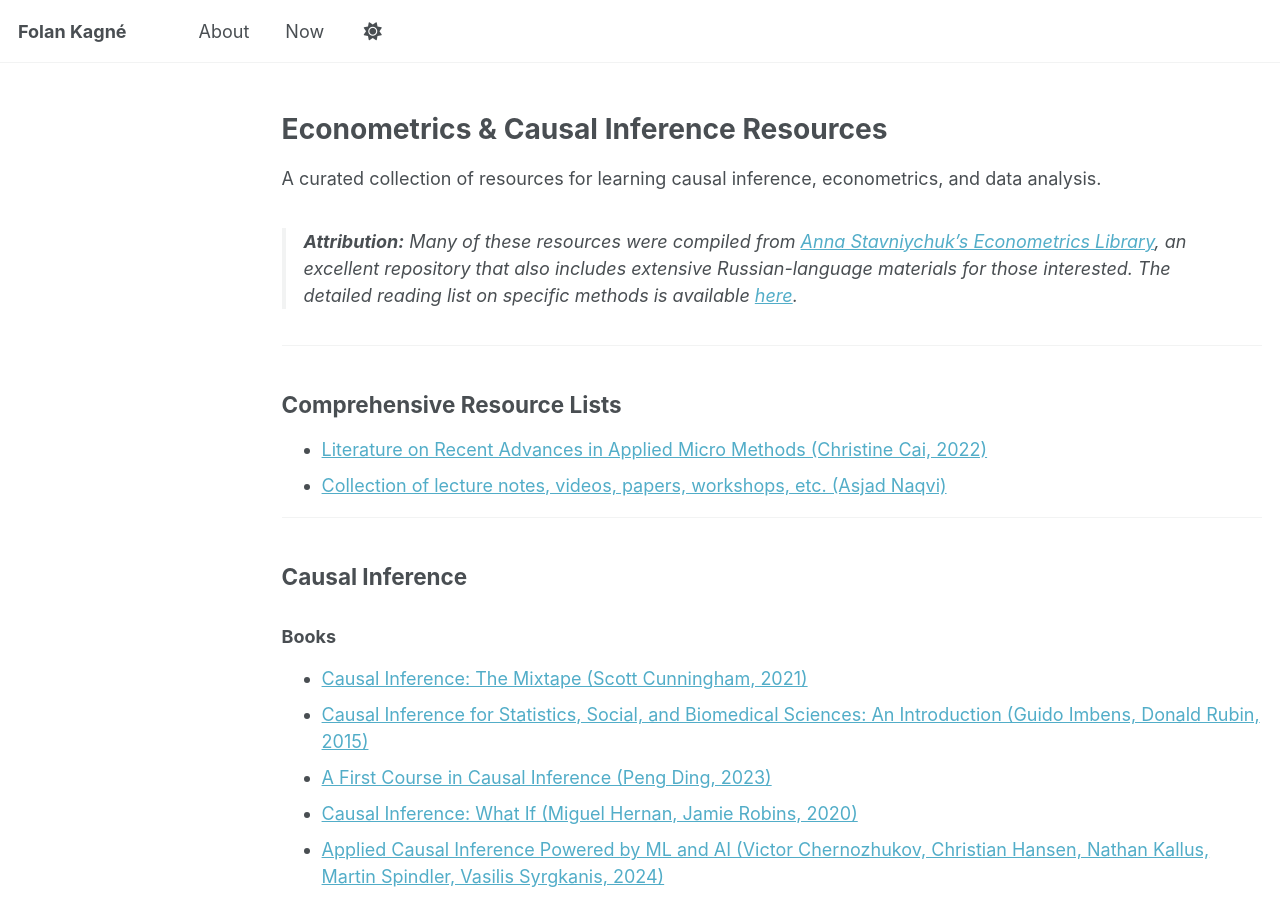
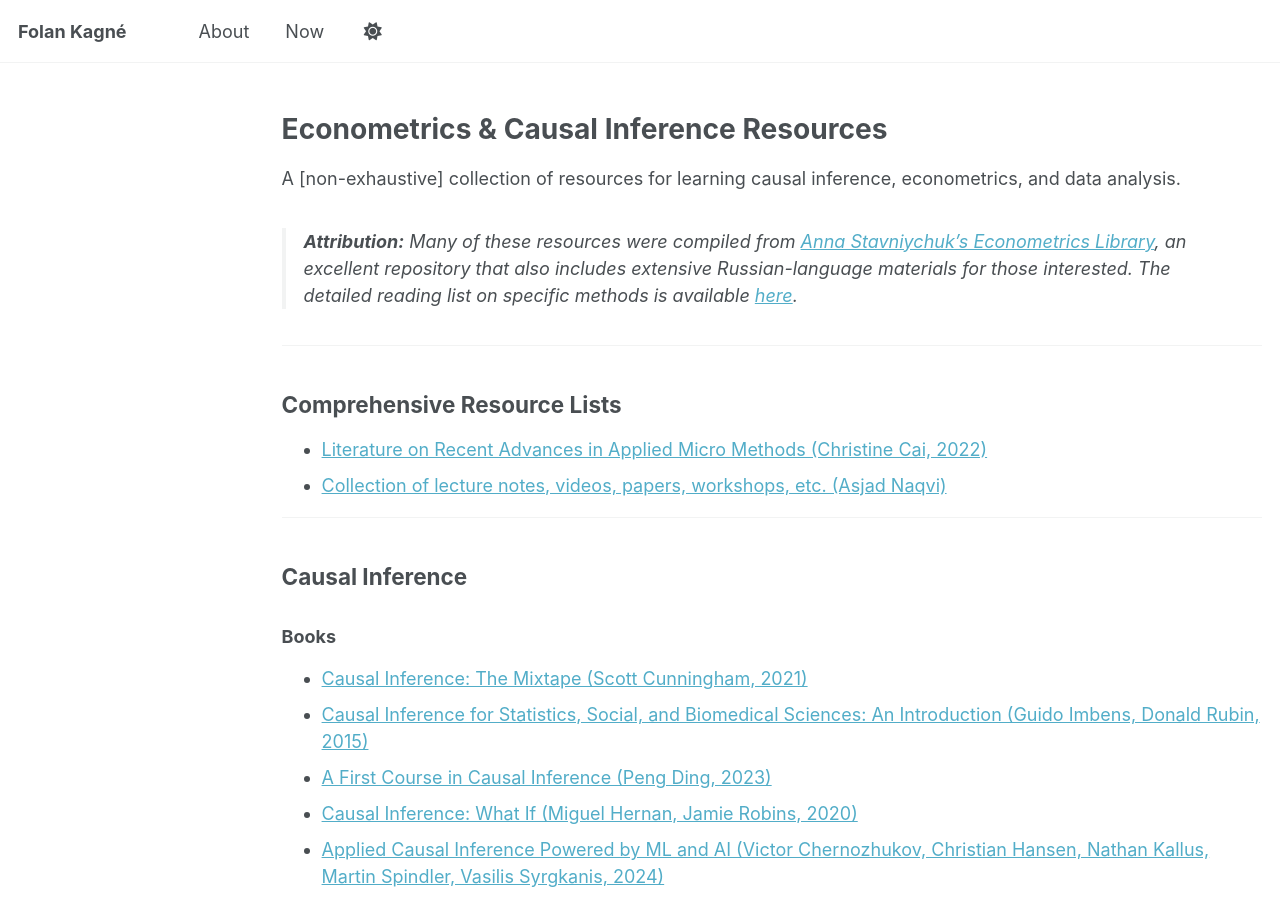
Before and after one commit to folankagne/folankagne.github.io, a Jekyll site: the page built from _pages/temp/econometrics-resources.md, in a window 1280 px wide and 900 px high. Built offline with Jekyll 4.4.1, drawn with Linux system fonts in a browser that asks for light colours; a script that is not in the unit is left out.

Commit message:
Update econometrics-resources.md

```diff
--- a/_pages/temp/econometrics-resources.md
+++ b/_pages/temp/econometrics-resources.md
@@ -8,7 +8,7 @@ author_profile: false
 
 # Econometrics & Causal Inference Resources
 
-A curated collection of resources for learning causal inference, econometrics, and data analysis.
+A [non-exhaustive] collection of resources for learning causal inference, econometrics, and data analysis.
 
 > **Attribution:** Many of these resources were compiled from [Anna Stavniychuk's Econometrics Library](https://github.com/annastavniychuk/econometrics_library), an excellent repository that also includes extensive Russian-language materials for those interested. The detailed reading list on specific methods is available [here](https://github.com/annastavniychuk/econometrics_library/blob/main/reading_list.md).
 
```
